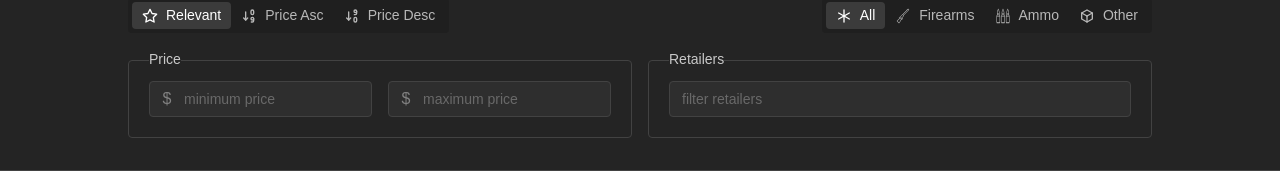
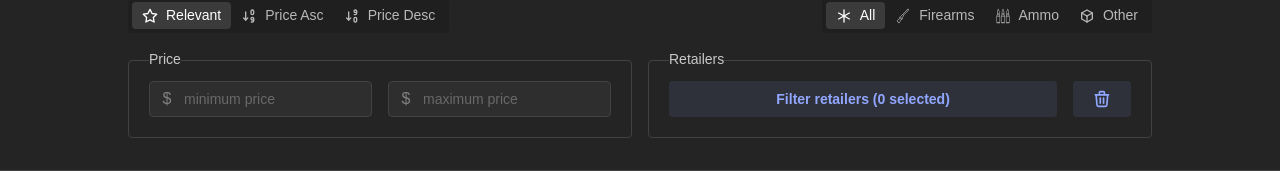
Before and after one commit to almostprohibited/frontend, a React (Vite) app: page / in a window 1280 px wide. Both pictures are taken after a click on the button 149 px from the left and 269 px from the top of the page. Shown: the part 309-480 px from the top of the page. Built offline with nearby package versions, Linux system fonts and the light colour scheme.

Commit message:
Swap retailer filter out for button

```diff
--- a/src/components/searchbar/component.tsx
+++ b/src/components/searchbar/component.tsx
@@ -7,6 +7,8 @@ import {
 	Divider,
 	Box,
 	Group,
+	Indicator,
+	useMantineTheme,
 } from '@mantine/core';
 import { useToggle } from '@mantine/hooks';
 import { IconAdjustmentsHorizontal, IconSend2 } from '@tabler/icons-react';
@@ -32,6 +34,7 @@ export default function SearchBar({
 	isLoading?: boolean;
 	totalItems?: number;
 }) {
+	const theme = useMantineTheme();
 	const isMobile = useMobileView();
 	const isBeta = useIsBeta();
 
@@ -68,6 +71,11 @@ export default function SearchBar({
 	);
 
 	const maxPages = Math.ceil(totalItems / 32);
+
+	const showExtraOptionsIndicator =
+		retailersValue.length > 0 ||
+		minPriceValue !== undefined ||
+		maxPriceValue !== undefined;
 
 	function sendQuery(forceSend: boolean = false) {
 		if (forceSend || currentRoute !== '/') {
@@ -122,6 +130,12 @@ export default function SearchBar({
 					loaderProps={{ type: 'oval' }}
 				/>
 				<Flex align="center" justify="center">
+					<Indicator
+						position="top-start"
+						size={12}
+						color={theme.colors.yellow[7]}
+						disabled={!showExtraOptionsIndicator}
+					>
 						<ActionIcon
 							disabled={isLoading}
 							variant="default"
@@ -131,6 +145,7 @@ export default function SearchBar({
 						>
 							<IconAdjustmentsHorizontal />
 						</ActionIcon>
+					</Indicator>
 					<MainInput
 						disabled={isLoading}
 						value={searchQuery}
--- a/src/components/searchbar/retailerSelector.tsx
+++ b/src/components/searchbar/retailerSelector.tsx
@@ -1,26 +1,25 @@
-import { useMobileView } from '@/utils/hooks/useMobileView';
 import { Retailer, RetailerEnum } from '@/utils/retailerConstants';
 import {
 	Box,
 	CheckIcon,
 	Combobox,
 	ComboboxDropdown,
-	ComboboxDropdownTarget,
 	ComboboxEmpty,
 	ComboboxGroup,
 	ComboboxOption,
 	ComboboxOptions,
 	Group,
 	ScrollAreaAutosize,
-	TextInput,
 	Text,
 	useCombobox,
 	useMantineTheme,
-	ComboboxEventsTarget,
-	ComboboxHeader,
 	Flex,
+	ComboboxTarget,
+	Button,
+	ComboboxSearch,
 } from '@mantine/core';
-import { useEffect, useState } from 'react';
+import { IconTrash } from '@tabler/icons-react';
+import { useState } from 'react';
 import type { Dispatch, SetStateAction } from 'react';
 
 function createOption(retailer: Retailer, isSelected: boolean) {
@@ -69,7 +68,6 @@ export default function RetailerSelector({
 	setValue: Dispatch<SetStateAction<string[]>>;
 }) {
 	const theme = useMantineTheme();
-	const isMobile = useMobileView();
 
 	const [searchFilter, setSearchFilter] = useState('');
 
@@ -79,11 +77,7 @@ export default function RetailerSelector({
 			comboBox.resetSelectedOption();
 		},
 		onDropdownOpen: () => {
-			if (searchFilter !== '') {
 			comboBox.selectFirstOption();
-			} else {
-				comboBox.resetSelectedOption();
-			}
 		},
 	});
 
@@ -100,13 +94,6 @@ export default function RetailerSelector({
 		});
 
 	const dropdownOptions = createOptionGroups(filteredRetailers, value);
-
-	// TODO: react is complaining that this is
-	// causing problems whenever you type
-	// should probably fix it
-	useEffect(() => {
-		comboBox.selectFirstOption();
-	}, [searchFilter]);
 
 	return (
 		<Box w="100%">
@@ -127,50 +114,43 @@ export default function RetailerSelector({
 					setSearchFilter('');
 				}}
 			>
-				<ComboboxDropdownTarget>
-					<ComboboxEventsTarget>
-						<TextInput
+				<ComboboxTarget>
+					<Flex gap="md" justify="center">
+						<Button
+							w="100%"
+							variant="light"
+							onClick={() => comboBox.toggleDropdown()}
+							color={theme.colors.indigo[3]}
+						>
+							{`Filter retailers (${value.length} selected)`}
+						</Button>
+						<Button
+							variant="light"
+							color={theme.colors.indigo[3]}
+							onClick={() => setValue([])}
+						>
+							<IconTrash />
+						</Button>
+					</Flex>
+				</ComboboxTarget>
+				<ComboboxDropdown>
+					<ComboboxSearch
+						value={searchFilter}
 						onBlur={() => {
 							comboBox.closeDropdown();
 						}}
-							onFocus={() => comboBox.openDropdown()}
-							value={searchFilter}
-							placeholder="filter retailers"
+						placeholder="search for a retailer"
 						onChange={(event) => {
+							setSearchFilter(event.currentTarget.value);
+
+							comboBox.selectFirstOption();
 							comboBox.updateSelectedOptionIndex();
-								setSearchFilter(event.currentTarget.value);
 						}}
 					/>
-					</ComboboxEventsTarget>
-				</ComboboxDropdownTarget>
-				<ComboboxDropdown>
 					<ComboboxOptions>
-						<ComboboxHeader
-							styles={{
-								header: {
-									borderBottom: `1px solid ${theme.colors.gray[7]}`,
-								},
-							}}
-						>
-							<Flex w="100%" gap="md">
-								<Text size="xs">
-									{value.length} currently selected
-								</Text>
-								{/* we have a button at home */}
-								<Text
-									size="xs"
-									style={{ cursor: 'pointer' }}
-									onClick={() => {
-										setValue([]);
-									}}
-								>
-									[ clear ]
-								</Text>
-							</Flex>
-						</ComboboxHeader>
 						<ScrollAreaAutosize
 							type="always"
-							mah={isMobile ? '15rem' : '20rem'}
+							mah="20rem"
 							scrollbars="y"
 						>
 							{Object.keys(dropdownOptions).length === 0 ? (
```
Lines whose indentation alone changed are shown as unchanged.
